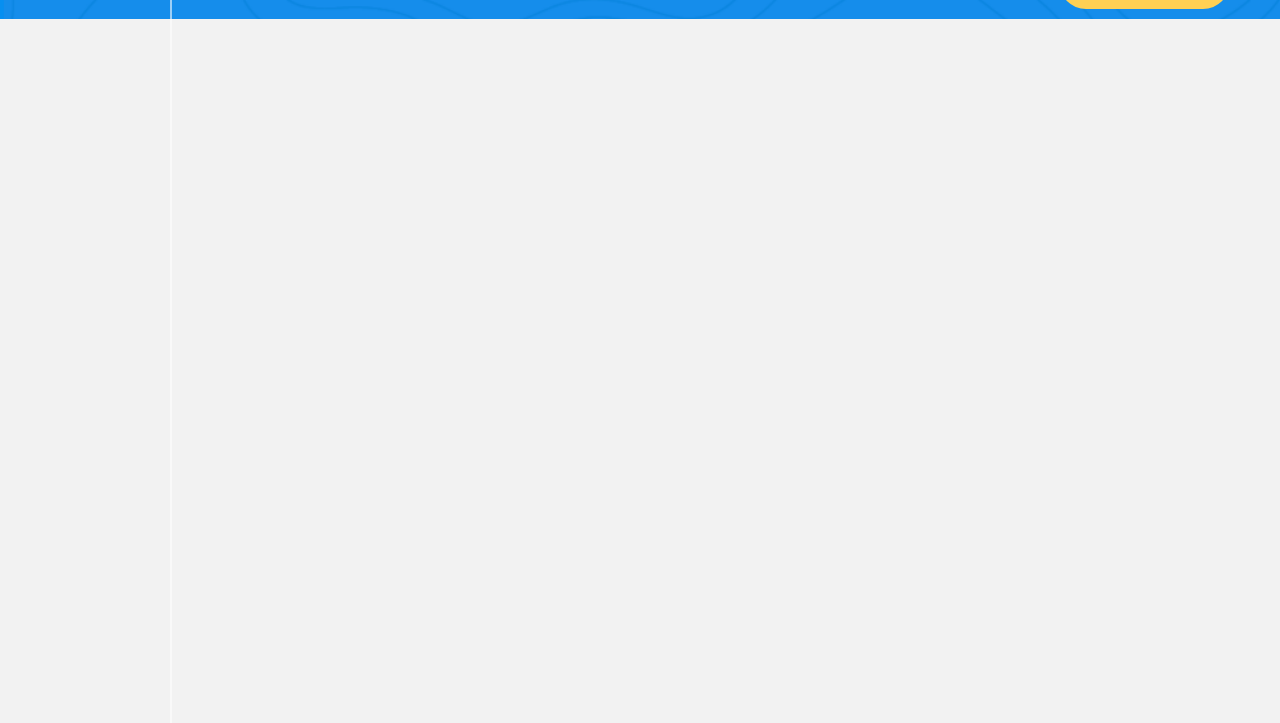
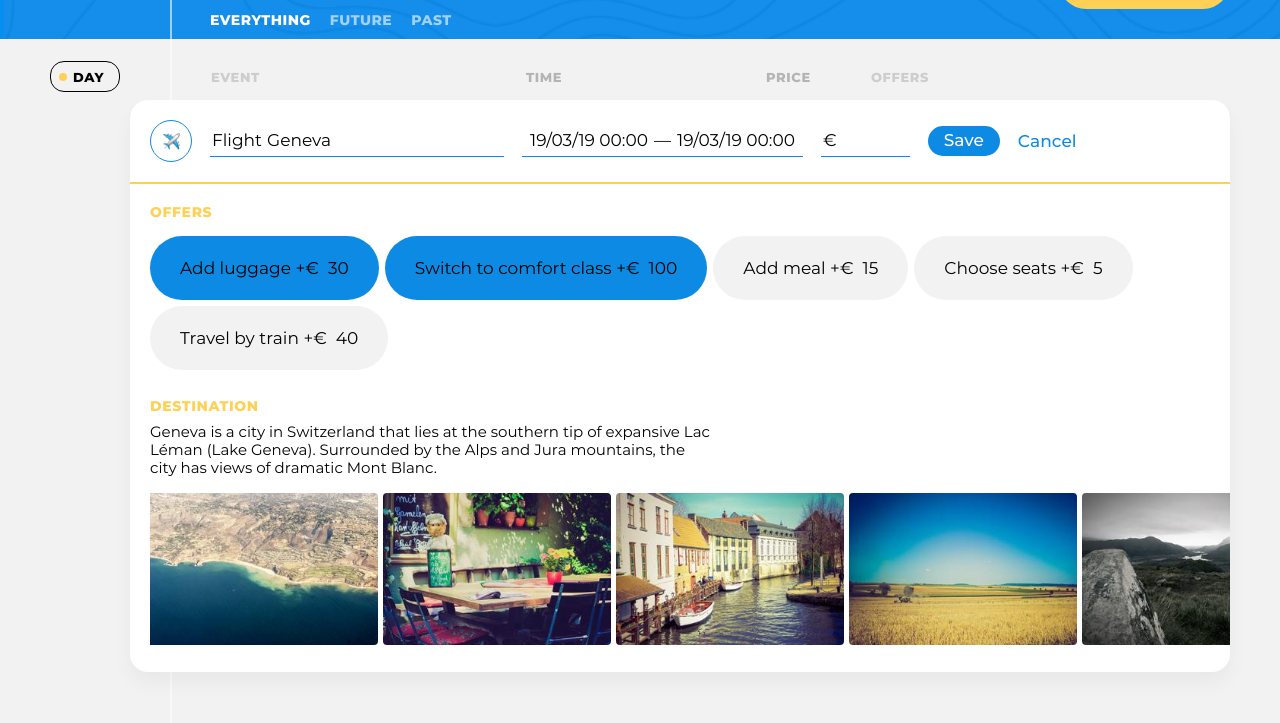
Before and after one commit to erised-ice/645603-big-trip-17, a website built with webpack: page public/index.html in a window 1280 px wide. Shown: the part 68-791 px from the top of the page. Built offline with nearby package versions, Linux system fonts and the light colour scheme.

Commit message:
1.9 Время разбивать камни Создание компонентов фильтров, сортировки,  листа событий, пункта листа событий,  точки маршрута, формы редактирования. Создание презентера листа событий

```diff
--- a/public/index.html
+++ b/public/index.html
@@ -18,7 +18,7 @@
           <div class="trip-main__trip-controls  trip-controls">
             <div class="trip-controls__filters">
               <h2 class="visually-hidden">Filter events</h2>
-              <!-- Фильтры -->
+
             </div>
           </div>
 
@@ -31,11 +31,12 @@
           <section class="trip-events">
             <h2 class="visually-hidden">Trip events</h2>
 
-            <!-- Сортировка -->
+
 
             <!-- Контент -->
           </section>
       </div>
     </main>
+    <script src="./bundle.js"></script>
   </body>
 </html>
--- a/src/main.js
+++ b/src/main.js
@@ -0,0 +1,13 @@
+import {render} from './render.js';
+import NewFilterView from "./view/filter-view";
+import NewSortView from "./view/sort-view";
+import EventsListPresenter from "./presenter/events-list-presenter";
+
+const siteMainElement = document.querySelector('.trip-main');
+const siteEventsElement = document.querySelector('.trip-events');
+const eventsListPresenter = new EventsListPresenter;
+
+render(new NewFilterView(), siteMainElement);
+render(new NewSortView(), siteEventsElement);
+
+eventsListPresenter.init(siteEventsElement);
--- /dev/null
+++ b/src/presenter/events-list-presenter.js
@@ -0,0 +1,28 @@
+import NewTripEventsListView from "../view/trip-events-list-view";
+
+import {render} from "../render.js";
+import NewTripEventsItemView from "../view/trip-events-item-view";
+import NewEditFormView from "../view/edit-form-view";
+import NewEventView from "../view/event-view";
+
+export default class EventsListPresenter {
+  eventsListComponent = new NewTripEventsListView();
+  eventsItemComponent = new NewTripEventsItemView();
+  editFormComponent = new NewEditFormView();
+
+  renderEventsItem = () => {
+    const item = new NewTripEventsItemView();
+    render(item, this.eventsListComponent.getElement());
+    render(new NewEventView(), item.getElement());
+  }
+
+  init = (eventsListContainer) => {
+    this.eventslistContainer = eventsListContainer;
+
+    render(this.eventsListComponent, this.eventslistContainer);
+    render(this.eventsItemComponent, this.eventsListComponent.getElement());
+    render(this.editFormComponent, this.eventsItemComponent.getElement());
+
+    Array.from({ length: 3 }, this.renderEventsItem);
+  }
+}
--- /dev/null
+++ b/src/view/edit-form-view.js
@@ -0,0 +1,182 @@
+import {createElement} from "../render";
+
+const createNewEditFormViewTemplate = () => (`
+  <form class="event event--edit" action="#" method="post">
+  <header class="event__header">
+    <div class="event__type-wrapper">
+      <label class="event__type  event__type-btn" for="event-type-toggle-1">
+        <span class="visually-hidden">Choose event type</span>
+        <img class="event__type-icon" width="17" height="17" src="img/icons/flight.png" alt="Event type icon">
+      </label>
+      <input class="event__type-toggle  visually-hidden" id="event-type-toggle-1" type="checkbox">
+
+      <div class="event__type-list">
+        <fieldset class="event__type-group">
+          <legend class="visually-hidden">Event type</legend>
+
+          <div class="event__type-item">
+            <input id="event-type-taxi-1" class="event__type-input  visually-hidden" type="radio" name="event-type" value="taxi">
+            <label class="event__type-label  event__type-label--taxi" for="event-type-taxi-1">Taxi</label>
+          </div>
+
+          <div class="event__type-item">
+            <input id="event-type-bus-1" class="event__type-input  visually-hidden" type="radio" name="event-type" value="bus">
+            <label class="event__type-label  event__type-label--bus" for="event-type-bus-1">Bus</label>
+          </div>
+
+          <div class="event__type-item">
+            <input id="event-type-train-1" class="event__type-input  visually-hidden" type="radio" name="event-type" value="train">
+            <label class="event__type-label  event__type-label--train" for="event-type-train-1">Train</label>
+          </div>
+
+          <div class="event__type-item">
+            <input id="event-type-ship-1" class="event__type-input  visually-hidden" type="radio" name="event-type" value="ship">
+            <label class="event__type-label  event__type-label--ship" for="event-type-ship-1">Ship</label>
+          </div>
+
+          <div class="event__type-item">
+            <input id="event-type-drive-1" class="event__type-input  visually-hidden" type="radio" name="event-type" value="drive">
+            <label class="event__type-label  event__type-label--drive" for="event-type-drive-1">Drive</label>
+          </div>
+
+          <div class="event__type-item">
+            <input id="event-type-flight-1" class="event__type-input  visually-hidden" type="radio" name="event-type" value="flight" checked>
+            <label class="event__type-label  event__type-label--flight" for="event-type-flight-1">Flight</label>
+          </div>
+
+          <div class="event__type-item">
+            <input id="event-type-check-in-1" class="event__type-input  visually-hidden" type="radio" name="event-type" value="check-in">
+            <label class="event__type-label  event__type-label--check-in" for="event-type-check-in-1">Check-in</label>
+          </div>
+
+          <div class="event__type-item">
+            <input id="event-type-sightseeing-1" class="event__type-input  visually-hidden" type="radio" name="event-type" value="sightseeing">
+            <label class="event__type-label  event__type-label--sightseeing" for="event-type-sightseeing-1">Sightseeing</label>
+          </div>
+
+          <div class="event__type-item">
+            <input id="event-type-restaurant-1" class="event__type-input  visually-hidden" type="radio" name="event-type" value="restaurant">
+            <label class="event__type-label  event__type-label--restaurant" for="event-type-restaurant-1">Restaurant</label>
+          </div>
+        </fieldset>
+      </div>
+    </div>
+
+    <div class="event__field-group  event__field-group--destination">
+      <label class="event__label  event__type-output" for="event-destination-1">
+        Flight
+      </label>
+      <input class="event__input  event__input--destination" id="event-destination-1" type="text" name="event-destination" value="Geneva" list="destination-list-1">
+      <datalist id="destination-list-1">
+        <option value="Amsterdam"></option>
+        <option value="Geneva"></option>
+        <option value="Chamonix"></option>
+      </datalist>
+    </div>
+
+    <div class="event__field-group  event__field-group--time">
+      <label class="visually-hidden" for="event-start-time-1">From</label>
+      <input class="event__input  event__input--time" id="event-start-time-1" type="text" name="event-start-time" value="19/03/19 00:00">
+      &mdash;
+      <label class="visually-hidden" for="event-end-time-1">To</label>
+      <input class="event__input  event__input--time" id="event-end-time-1" type="text" name="event-end-time" value="19/03/19 00:00">
+    </div>
+
+    <div class="event__field-group  event__field-group--price">
+      <label class="event__label" for="event-price-1">
+        <span class="visually-hidden">Price</span>
+        &euro;
+      </label>
+      <input class="event__input  event__input--price" id="event-price-1" type="text" name="event-price" value="">
+    </div>
+
+    <button class="event__save-btn  btn  btn--blue" type="submit">Save</button>
+    <button class="event__reset-btn" type="reset">Cancel</button>
+  </header>
+  <section class="event__details">
+    <section class="event__section  event__section--offers">
+      <h3 class="event__section-title  event__section-title--offers">Offers</h3>
+
+      <div class="event__available-offers">
+        <div class="event__offer-selector">
+          <input class="event__offer-checkbox  visually-hidden" id="event-offer-luggage-1" type="checkbox" name="event-offer-luggage" checked>
+          <label class="event__offer-label" for="event-offer-luggage-1">
+            <span class="event__offer-title">Add luggage</span>
+            &plus;&euro;&nbsp;
+            <span class="event__offer-price">30</span>
+          </label>
+        </div>
+
+        <div class="event__offer-selector">
+          <input class="event__offer-checkbox  visually-hidden" id="event-offer-comfort-1" type="checkbox" name="event-offer-comfort" checked>
+          <label class="event__offer-label" for="event-offer-comfort-1">
+            <span class="event__offer-title">Switch to comfort class</span>
+            &plus;&euro;&nbsp;
+            <span class="event__offer-price">100</span>
+          </label>
+        </div>
+
+        <div class="event__offer-selector">
+          <input class="event__offer-checkbox  visually-hidden" id="event-offer-meal-1" type="checkbox" name="event-offer-meal">
+          <label class="event__offer-label" for="event-offer-meal-1">
+            <span class="event__offer-title">Add meal</span>
+            &plus;&euro;&nbsp;
+            <span class="event__offer-price">15</span>
+          </label>
+        </div>
+
+        <div class="event__offer-selector">
+          <input class="event__offer-checkbox  visually-hidden" id="event-offer-seats-1" type="checkbox" name="event-offer-seats">
+          <label class="event__offer-label" for="event-offer-seats-1">
+            <span class="event__offer-title">Choose seats</span>
+            &plus;&euro;&nbsp;
+            <span class="event__offer-price">5</span>
+          </label>
+        </div>
+
+        <div class="event__offer-selector">
+          <input class="event__offer-checkbox  visually-hidden" id="event-offer-train-1" type="checkbox" name="event-offer-train">
+          <label class="event__offer-label" for="event-offer-train-1">
+            <span class="event__offer-title">Travel by train</span>
+            &plus;&euro;&nbsp;
+            <span class="event__offer-price">40</span>
+          </label>
+        </div>
+      </div>
+    </section>
+
+    <section class="event__section  event__section--destination">
+      <h3 class="event__section-title  event__section-title--destination">Destination</h3>
+      <p class="event__destination-description">Geneva is a city in Switzerland that lies at the southern tip of expansive Lac Léman (Lake Geneva). Surrounded by the Alps and Jura mountains, the city has views of dramatic Mont Blanc.</p>
+
+      <div class="event__photos-container">
+        <div class="event__photos-tape">
+          <img class="event__photo" src="img/photos/1.jpg" alt="Event photo">
+          <img class="event__photo" src="img/photos/2.jpg" alt="Event photo">
+          <img class="event__photo" src="img/photos/3.jpg" alt="Event photo">
+          <img class="event__photo" src="img/photos/4.jpg" alt="Event photo">
+          <img class="event__photo" src="img/photos/5.jpg" alt="Event photo">
+        </div>
+      </div>
+    </section>
+  </section>
+</form>
+`)
+
+export default class NewEditFormView {
+  getTemplate() {
+    return createNewEditFormViewTemplate();
+  }
+
+  getElement() {
+    if (!this.element) {
+      this.element = createElement(this.getTemplate());
+    }
+
+    return this.element;
+  }
+
+  removeElement() {
+    this.element = null;
+  }
+}
--- /dev/null
+++ b/src/view/event-view.js
@@ -0,0 +1,57 @@
+import {createElement} from "../render";
+
+const createNewEventViewTemplate = () => (`
+  <div class="event">
+  <time class="event__date" datetime="2019-03-18">MAR 18</time>
+  <div class="event__type">
+    <img class="event__type-icon" width="42" height="42" src="img/icons/taxi.png" alt="Event type icon">
+  </div>
+  <h3 class="event__title">Taxi Amsterdam</h3>
+  <div class="event__schedule">
+    <p class="event__time">
+      <time class="event__start-time" datetime="2019-03-18T10:30">10:30</time>
+      &mdash;
+      <time class="event__end-time" datetime="2019-03-18T11:00">11:00</time>
+    </p>
+    <p class="event__duration">30M</p>
+  </div>
+  <p class="event__price">
+    &euro;&nbsp;<span class="event__price-value">20</span>
+  </p>
+  <h4 class="visually-hidden">Offers:</h4>
+  <ul class="event__selected-offers">
+    <li class="event__offer">
+      <span class="event__offer-title">Order Uber</span>
+      &plus;&euro;&nbsp;
+      <span class="event__offer-price">20</span>
+    </li>
+  </ul>
+  <button class="event__favorite-btn event__favorite-btn--active" type="button">
+    <span class="visually-hidden">Add to favorite</span>
+    <svg class="event__favorite-icon" width="28" height="28" viewBox="0 0 28 28">
+      <path d="M14 21l-8.22899 4.3262 1.57159-9.1631L.685209 9.67376 9.8855 8.33688 14 0l4.1145 8.33688 9.2003 1.33688-6.6574 6.48934 1.5716 9.1631L14 21z"/>
+    </svg>
+  </button>
+  <button class="event__rollup-btn" type="button">
+    <span class="visually-hidden">Open event</span>
+  </button>
+</div>
+`)
+
+export default class NewEventView {
+  getTemplate() {
+    return createNewEventViewTemplate();
+  }
+
+  getElement() {
+    if (!this.element) {
+      this.element = createElement(this.getTemplate());
+    }
+
+    return this.element;
+  }
+
+  removeElement() {
+    this.element = null;
+  }
+}
--- /dev/null
+++ b/src/view/filter-view.js
@@ -0,0 +1,45 @@
+import {createElement} from "../render";
+
+const createNewFilterViewTemplate = () => (`
+  <div class="trip-main__trip-controls  trip-controls">
+    <div class="trip-controls__filters">
+      <h2 class="visually-hidden">Filter events</h2>
+      <form class="trip-filters" action="#" method="get">
+        <div class="trip-filters__filter">
+          <input id="filter-everything" class="trip-filters__filter-input  visually-hidden" type="radio" name="trip-filter" value="everything" checked>
+          <label class="trip-filters__filter-label" for="filter-everything">Everything</label>
+        </div>
+
+        <div class="trip-filters__filter">
+          <input id="filter-future" class="trip-filters__filter-input  visually-hidden" type="radio" name="trip-filter" value="future">
+          <label class="trip-filters__filter-label" for="filter-future">Future</label>
+        </div>
+
+        <div class="trip-filters__filter">
+          <input id="filter-past" class="trip-filters__filter-input  visually-hidden" type="radio" name="trip-filter" value="past">
+          <label class="trip-filters__filter-label" for="filter-past">Past</label>
+        </div>
+
+        <button class="visually-hidden" type="submit">Accept filter</button>
+      </form>
+    </div>
+  </div>
+`)
+
+export default class NewFilterView {
+  getTemplate() {
+    return createNewFilterViewTemplate();
+  }
+
+  getElement() {
+    if (!this.element) {
+      this.element = createElement(this.getTemplate());
+    }
+
+    return this.element;
+  }
+
+  removeElement() {
+    this.element = null;
+  }
+}
--- /dev/null
+++ b/src/view/sort-view.js
@@ -0,0 +1,48 @@
+import {createElement} from "../render";
+
+const createNewSortViewTemplate = () => (`
+  <form class="trip-events__trip-sort  trip-sort" action="#" method="get">
+    <div class="trip-sort__item  trip-sort__item--day">
+      <input id="sort-day" class="trip-sort__input  visually-hidden" type="radio" name="trip-sort" value="sort-day" checked>
+      <label class="trip-sort__btn" for="sort-day">Day</label>
+    </div>
+
+    <div class="trip-sort__item  trip-sort__item--event">
+      <input id="sort-event" class="trip-sort__input  visually-hidden" type="radio" name="trip-sort" value="sort-event" disabled>
+      <label class="trip-sort__btn" for="sort-event">Event</label>
+    </div>
+
+    <div class="trip-sort__item  trip-sort__item--time">
+      <input id="sort-time" class="trip-sort__input  visually-hidden" type="radio" name="trip-sort" value="sort-time">
+      <label class="trip-sort__btn" for="sort-time">Time</label>
+    </div>
+
+    <div class="trip-sort__item  trip-sort__item--price">
+      <input id="sort-price" class="trip-sort__input  visually-hidden" type="radio" name="trip-sort" value="sort-price">
+      <label class="trip-sort__btn" for="sort-price">Price</label>
+    </div>
+
+    <div class="trip-sort__item  trip-sort__item--offer">
+      <input id="sort-offer" class="trip-sort__input  visually-hidden" type="radio" name="trip-sort" value="sort-offer" disabled>
+      <label class="trip-sort__btn" for="sort-offer">Offers</label>
+    </div>
+  </form>
+`)
+
+export default class NewSortView {
+  getTemplate() {
+    return createNewSortViewTemplate();
+  }
+
+  getElement() {
+    if (!this.element) {
+      this.element = createElement(this.getTemplate());
+    }
+
+    return this.element;
+  }
+
+  removeElement() {
+    this.element = null;
+  }
+}
--- /dev/null
+++ b/src/view/trip-events-item-view.js
@@ -0,0 +1,21 @@
+import {createElement} from "../render";
+
+const createNewTripEventsItemViewTemplate = () => `<li class="trip-events__item"></li>`;
+
+export default class NewTripEventsItemView {
+  getTemplate() {
+    return createNewTripEventsItemViewTemplate();
+  }
+
+  getElement() {
+    if (!this.element) {
+      this.element = createElement(this.getTemplate());
+    }
+
+    return this.element;
+  }
+
+  removeElement() {
+    this.element = null;
+  }
+}
--- /dev/null
+++ b/src/view/trip-events-list-view.js
@@ -0,0 +1,21 @@
+import {createElement} from "../render";
+
+const createNewTripEventsListViewTemplate = () => `<ul class="trip-events__list"></ul>`;
+
+export default class NewTripEventsListView {
+  getTemplate() {
+    return createNewTripEventsListViewTemplate();
+  }
+
+  getElement() {
+    if (!this.element) {
+      this.element = createElement(this.getTemplate());
+    }
+
+    return this.element;
+  }
+
+  removeElement() {
+    this.element = null;
+  }
+}
```
Also changed, not shown: src/view/test-view.js (added, +21 -0 lines).
